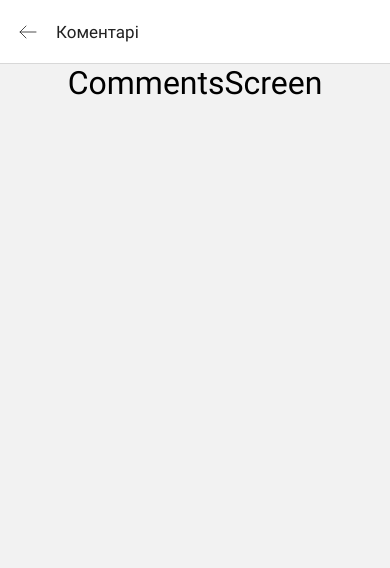
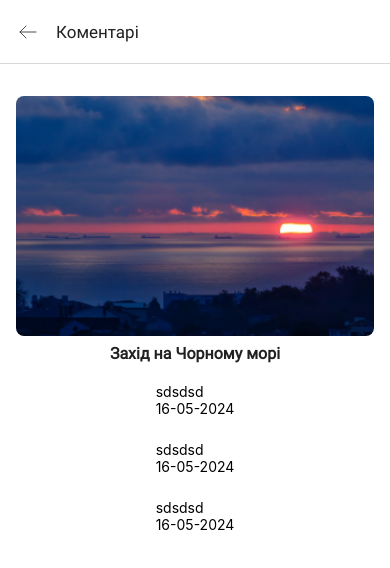
Before and after one commit to korysergey55/reactNativeApp, a React Native app: screen /Home in a window 390 px wide. Both pictures are taken after a click on the element 28 px from the left and 555 px from the top of the page. Shown: the top 568 px of the page. Built offline with nearby package versions, Linux system fonts and the light colour scheme.

Commit message:
comments-list

```diff
--- a/components/publicationItem/PublicationItem.tsx
+++ b/components/publicationItem/PublicationItem.tsx
@@ -1,16 +1,18 @@
 import React, { FC } from "react";
 import { Image, StyleSheet, Text, TouchableOpacity, View } from "react-native";
 import { useNavigation } from "@react-navigation/native";
+import { conmmentTypes } from "../../types/types";
 
 import CommentIcon from "../../iconsComponents/postItemIcons/CommentIcon";
 import LikeIcon from "../../iconsComponents/postItemIcons/LikeIcon";
 import LocationIcon from "../../iconsComponents/postItemIcons/LocationIcon";
 
 import { colors } from "../../assets/styles/globalStyles";
+
 type propsTypes = {
   item: {
     title: string;
-    comments?: number;
+    comments?: conmmentTypes[];
     likes?: number;
     location?: string;
     source: any;
@@ -18,7 +20,7 @@ type propsTypes = {
 };
 
 const PublicationItem: FC<propsTypes> = ({ item }) => {
-  const { navigate } = useNavigation<any>();
+  const { navigate, setParams } = useNavigation<any>();
   const { source, title, likes, comments, location } = item;
   return (
     <View style={styles.itemContainer}>
@@ -31,12 +33,14 @@ const PublicationItem: FC<propsTypes> = ({ item }) => {
         <View style={styles.commentsWripper}>
           <TouchableOpacity
             onPress={() => {
-              navigate("Comments");
+              navigate("Comments", {
+                commentItemData: item,
+              });
             }}
           >
             <CommentIcon />
           </TouchableOpacity>
-          <Text style={styles.comments}>{comments ? comments : 0}</Text>
+          <Text style={styles.comments}>{comments?.length ? comments.length : 0}</Text>
         </View>
         <View style={styles.likesWripper}>
           <TouchableOpacity>
--- a/components/publicationList/publicationList.tsx
+++ b/components/publicationList/publicationList.tsx
@@ -6,21 +6,60 @@ const PublicationList = () => {
   const [posts, setPost] = useState([
     {
       title: "Захід на Чорному морі",
-      comments: 5,
+      comments: [
+        {
+          comment: "sdsdsd",
+          date: "16-05-2024",
+        },
+        {
+          comment: "sdsdsd",
+          date: "16-05-2024",
+        },
+        {
+          comment: "sdsdsd",
+          date: "16-05-2024",
+        },
+      ],
       likes: 5,
       location: "Ukraine",
       source: require("../../assets/images/publicationImage.png"),
     },
     {
       title: "Старий будиночок у Венеції",
-      comments: 7,
+      comments: [
+        {
+          comment: "sdsdsd",
+          date: "16-05-2024",
+        },
+        {
+          comment: "sdsdsd",
+          date: "16-05-2024",
+        },
+        {
+          comment: "sdsdsd",
+          date: "16-05-2024",
+        },
+        {
+          comment: "sdsdsd",
+          date: "16-05-2024",
+        },
+        {
+          comment: "sdsdsd",
+          date: "16-05-2024",
+        },
+      ],
       likes: 7,
       location: "Italy",
       source: require("../../assets/images/publicationImage.png"),
     },
     {
       title: "Ліс",
-      comments: 5,
+      comments: [
+        {
+          comment: "sdsdsd",
+          date: "16-05-2024",
+        },
+      ],
       likes: 1,
       location: "Ukraine",
       source: require("../../assets/images/publicationImage.png"),
--- /dev/null
+++ b/components/userComments/UserComments.tsx
@@ -0,0 +1,50 @@
+import React from "react";
+import { Image, StyleSheet, Text, View } from "react-native";
+import { useNavigation, useRoute } from "@react-navigation/native";
+
+import { colors } from "../../assets/styles/globalStyles";
+import CommentsList from "./commentsList/CommentsList";
+
+const UserComments = () => {
+  const { navigate } = useNavigation();
+  const {
+    params: { commentItemData },
+  } = useRoute();
+
+  console.log(commentItemData);
+  return (
+    <View style={styles.container}>
+      <Image
+        style={styles.image}
+        source={commentItemData?.source ? commentItemData.source : ""}
+      />
+      <Text style={styles.title}>{commentItemData?.title ? commentItemData?.title : ""}</Text>
+      {commentItemData?.comments && <CommentsList commentsList={commentItemData?.comments} />}
+    </View>
+  );
+};
+const styles = StyleSheet.create({
+  container: {
+    width: "100%",
+    height: "100%",
+
+    alignItems: "center",
+    justifyContent: "flex-start",
+
+    paddingTop: 32,
+    paddingLeft: 16,
+    paddingRight: 16,
+  },
+  image: { width: "100%", minWidth: 30, borderRadius: 8 },
+  title: {
+    fontFamily: "Roboto-Regular",
+    fontSize: 16,
+    fontWeight: 700,
+    lineHeight: 19,
+
+    marginTop: 8,
+    marginBottom: 20,
+    color: colors.primaryTextColor,
+  },
+});
+export default UserComments;
--- /dev/null
+++ b/components/userComments/commentsList/CommentsList.tsx
@@ -0,0 +1,34 @@
+import React, { FC } from "react";
+import { ScrollView, StyleSheet, Text } from "react-native";
+import { conmmentTypes } from "../../../types/types";
+import CommentsItem from "./commentsItem/CommentsItem";
+
+type propTypes = {
+  commentsList: conmmentTypes[];
+};
+
+const CommentsList: FC<propTypes> = ({ commentsList }) => {
+  return (
+    <ScrollView contentContainerStyle={styles.container}>
+      {commentsList.map((item, index) => (
+        <CommentsItem
+          key={index}
+          item={item}
+        />
+      ))}
+    </ScrollView>
+  );
+};
+
+const styles = StyleSheet.create({
+  container: {
+    width: "100%",
+    height: "100%",
+
+    alignItems: "center",
+    justifyContent: "flex-start",
+    gap: 24,
+  },
+});
+
+export default CommentsList;
--- /dev/null
+++ b/components/userComments/commentsList/commentsItem/CommentsItem.tsx
@@ -0,0 +1,29 @@
+import React, { FC } from "react";
+import { ScrollView, StyleSheet, Text, View } from "react-native";
+import { conmmentTypes } from "../../../../types/types";
+
+type propTypes = {
+  item: conmmentTypes;
+};
+
+const CommentsItem: FC<propTypes> = ({ item }) => {
+  return (
+    <View style={styles.container}>
+      <View style={styles.avatar}></View>
+      <View style={styles.wripper}>
+        <Text style={styles.comment}>{item.comment}</Text>
+        <Text style={styles.date}>{item.date}</Text>
+      </View>
+    </View>
+  );
+};
+
+const styles = StyleSheet.create({
+  container: {},
+  avatar: {},
+  wripper: {},
+  comment: {},
+  date: {},
+});
+
+export default CommentsItem;
--- a/screens/commentsScreen/CommentsScreen.tsx
+++ b/screens/commentsScreen/CommentsScreen.tsx
@@ -1,15 +1,22 @@
 import React from "react";
 import { SafeAreaView, StyleSheet, Text, View } from "react-native";
+import { colors } from "../../assets/styles/globalStyles";
+import UserComments from "../../components/userComments/UserComments";
 
 const CommentsScreen = () => {
   return (
-    <SafeAreaView>
-      <Text style={styles.title}>CommentsScreen</Text>
+    <SafeAreaView style={styles.container}>
+      <UserComments />
     </SafeAreaView>
   );
 };
 
 const styles = StyleSheet.create({
+  container: {
+    width: "100%",
+    height: "100%",
+    backgroundColor: colors.bgColor,
+  },
   title: {
     fontFamily: "Roboto-Regular",
     fontSize: 32,
--- /dev/null
+++ b/types/types.ts
@@ -0,0 +1,4 @@
+export type conmmentTypes = {
+  comment: string;
+  date: string;
+};
```
Also changed, not shown: components/commentsItem/commentsItem.tsx (deleted, +0 -7 lines).
